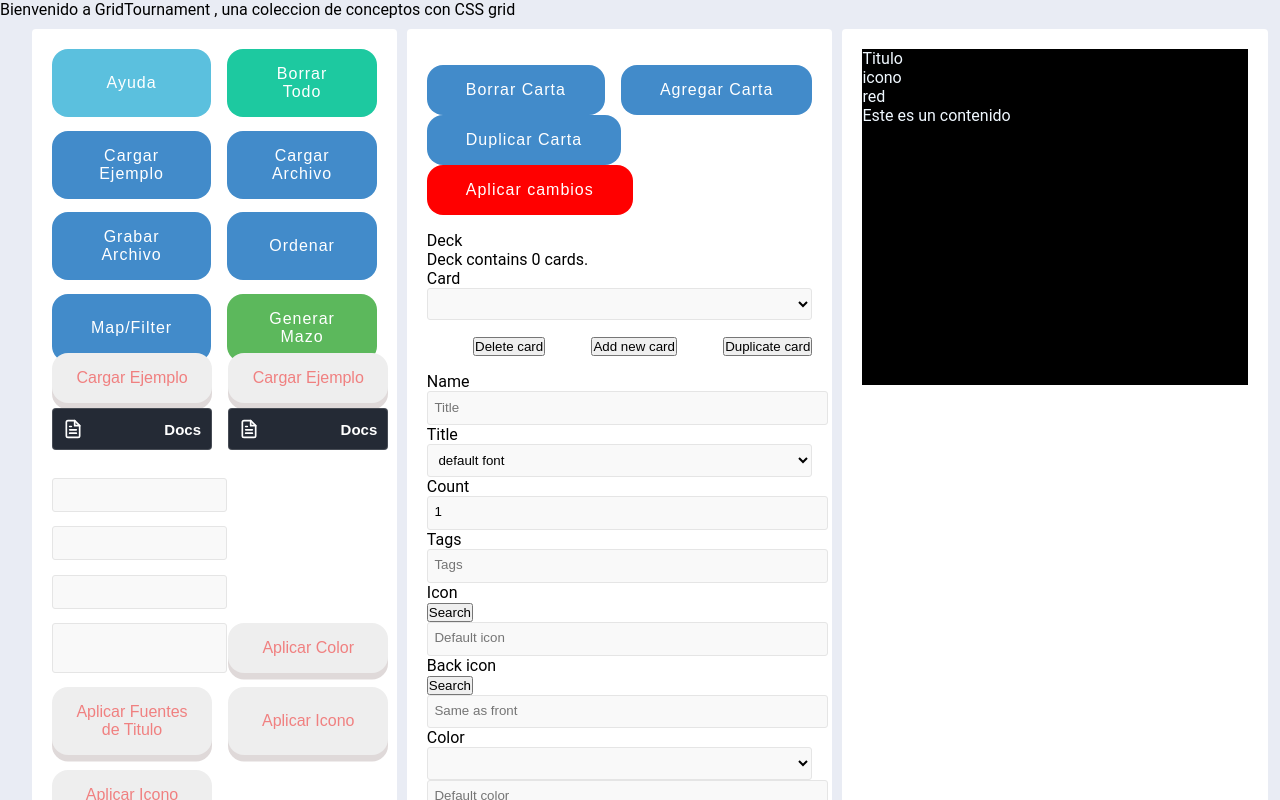
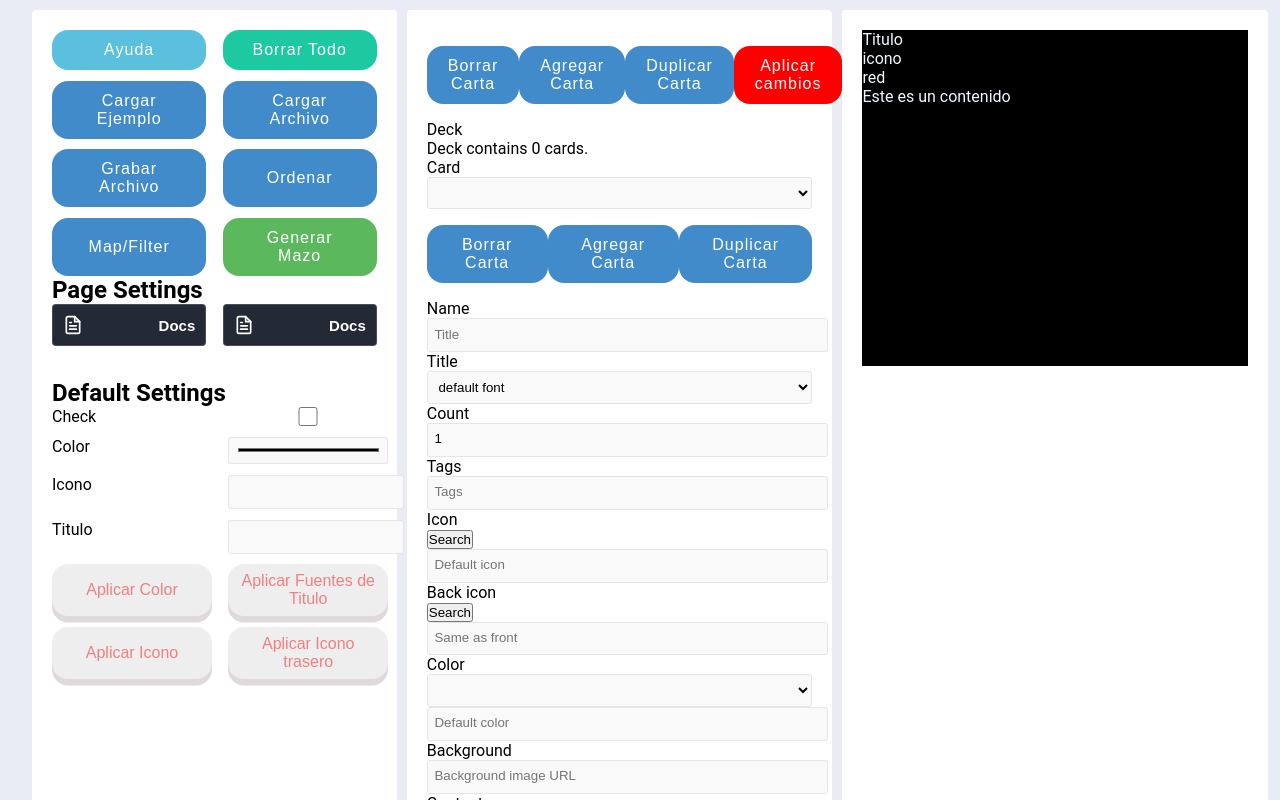
Before and after one commit to sebastiap/GridTournament, a React (Create React App) app: page /cardGenerator in a window 1280 px wide. Shown: the top 800 px of the page. Built offline with nearby package versions, Linux system fonts and the light colour scheme.

Commit message:
CardGenerator Css improvement

```diff
--- a/src/components/common/CustomButton.module.css
+++ b/src/components/common/CustomButton.module.css
@@ -5,7 +5,7 @@
     flex-direction: row;
     justify-content: center;
     align-items: center;
-    padding: 15px 38px;
+    padding: 10px 20px;
     border-radius: 16px;
     border: 1px solid transparent;
     color: #FFFFFF;
--- a/src/components/common/SimpleButton.module.css
+++ b/src/components/common/SimpleButton.module.css
@@ -2,7 +2,7 @@
 .button {
     background-color: #eee;
     border: none;
-    padding: 1rem;
+    padding: 0.5rem;
     font-size: 1rem;
     width: 10em;
     border-radius: 1rem;
--- a/src/components/pages/cardGen/cardGen.jsx
+++ b/src/components/pages/cardGen/cardGen.jsx
@@ -26,9 +26,9 @@ function CardGen() {
     }
     return (
         <>
-        <div className={genClasses.header}>
+        {/* <div className={genClasses.header}>
         Bienvenido a GridTournament , una coleccion de conceptos con CSS grid
-        </div>
+        </div> */}
         <div className={genClasses.contenedor}>
 
             <div className={genClasses.options}>
@@ -43,19 +43,22 @@ function CardGen() {
                     <CustomButton buttonName="Generar Mazo" color="#5cb85c" onClick={() => {console.log("hola")} }/>
 
                 </div>
+                <h2>Page Settings</h2>
                 <div className={genClasses.pageSettings}>
-                    <SimpleButton buttonName="Cargar Ejemplo"/>
-                    <SimpleButton buttonName="Cargar Ejemplo"/>
+                    {/* <SimpleButton buttonName="Cargar Ejemplo"/> */}
+                    {/* <SimpleButton buttonName="Cargar Ejemplo"/> */}
                     <PrintButton/>
                     <PrintButton/>
                 </div>
+                <h2>Default Settings</h2>
                 <div className={genClasses.defaultSettings}>
-                <input type="check"/>
-                <label for="color" />
-                <input type="input" id="color" />
-                <label for="icon" />
+                <label for="check" >Check</label>
+                <input type="checkbox" id="check" />
+                <label for="color" placeholder="color" >Color</label>
+                <input type="color" id="color" />
+                <label for="icon" >Icono</label>
                 <input type="input" id="icon" />
-                <label for="title" />
+                <label for="title" >Titulo </label>
                 <input type="input" id="title" />
                     <SimpleButton buttonName="Aplicar Color"/>
                     <SimpleButton buttonName="Aplicar Fuentes de Titulo"/>
@@ -75,9 +78,7 @@ function CardGen() {
             <form class="form-horizontal" role="form">
                     <div className={genClasses.formgroup}>
                         <label for="selected-card" class="col-sm-2 control-label">Deck</label>
-                        <div class="col-sm-10">
                             <p class="form-control-static" id="total_card_count">Deck contains 0 cards.</p>
-                        </div>
                     </div>
                     <div className={genClasses.formgroup}>
                         <label for="selected-card" class="col-sm-2 control-label">Card</label>
@@ -86,7 +87,7 @@ function CardGen() {
                         </div>
                     </div>
                     <div className={genClasses.buttongroup}>
-                        <label class="col-sm-2 control-label"></label>
+                        {/* <label class="col-sm-2 control-label"></label>
                         <div class="col-sm-4">
                             <button type="button" class="btn btn-danger btn-block" id="button-delete-card">Delete card</button>
                         </div>
@@ -95,7 +96,10 @@ function CardGen() {
                         </div>
                         <div class="col-sm-3">
                             <button type="button" class="btn btn-primary btn-block" id="button-duplicate-card">Duplicate card</button>
-                        </div>
+                        </div> */}
+                        <CustomButton buttonName="Borrar Carta" color="#428bca" onClick={() => {console.log("hola")} }/>
+                        <CustomButton buttonName="Agregar Carta" color="#428bca" onClick={() => {console.log("hola")} }/>
+                        <CustomButton buttonName="Duplicar Carta" color="#428bca" onClick={() => {console.log("hola")} }/>
                     </div>
                     <div className={genClasses.formgroup}>
                         <label for="card-title" class="col-sm-2 control-label">Name</label>
--- a/src/components/pages/cardGen/cardGen.module.css
+++ b/src/components/pages/cardGen/cardGen.module.css
@@ -3,7 +3,8 @@ width:95%;
 margin:10px auto;
 display: grid;
 grid-gap: 10px;
-grid-template-columns: 30% 35% 35%
+grid-template-columns: 30% 35% 35%;
+height:auto;
 /* grid-template-rows: repeat(3, auto); */
 /* grid-template-areas: "header header header"
 "opcion1 opcion1 opcion1"
@@ -17,7 +18,7 @@ grid-area: header;
 .contenedor .options,.contenedor .form,
 .contenedor .preview {
 	/* width: 100%; */
-	height: 800px;
+	/* height: 800px; */
 }
 
 .contenedor .botonera {
@@ -56,12 +57,12 @@ justify-content:space-around;
 	color:aliceblue;
 
 }
-
+/* A partir de aca revisar con 10 ojos  */
 input,
 input[type="radio"] + label,
 input[type="checkbox"] + label:before,
 select option,
-select {
+select,textarea {
   width: 100%;
   padding: 0.5em;
   line-height: 1.4;
@@ -87,7 +88,7 @@ select {
 	flex-direction: row;
 	justify-content:space-between;
 	align-items: space-between;
-	flex-wrap:wrap;
+	/* flex-wrap:wrap; */
 	width:100%;
 	height:auto;
 	margin:1em auto;
```
